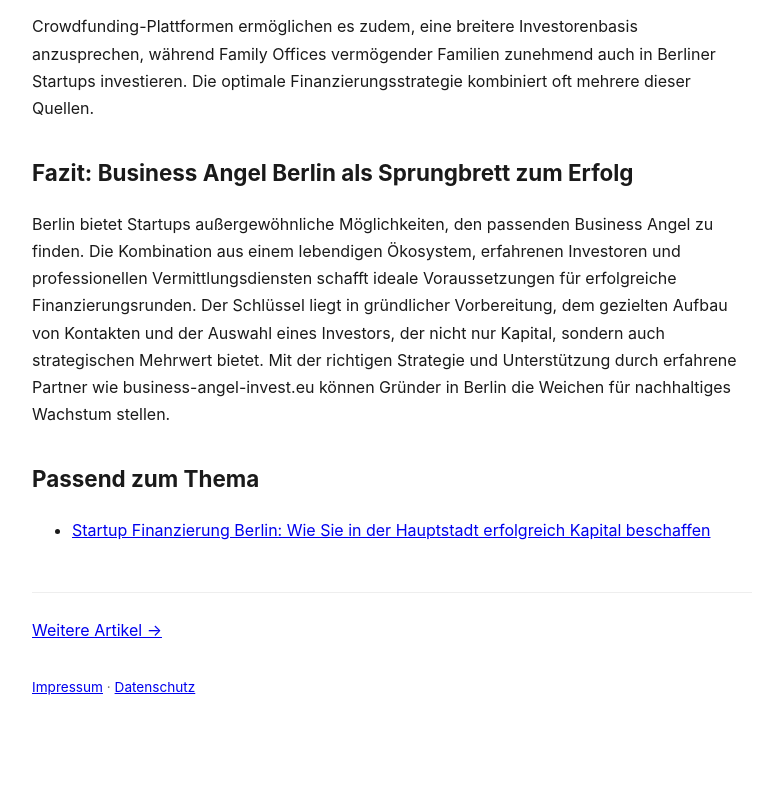
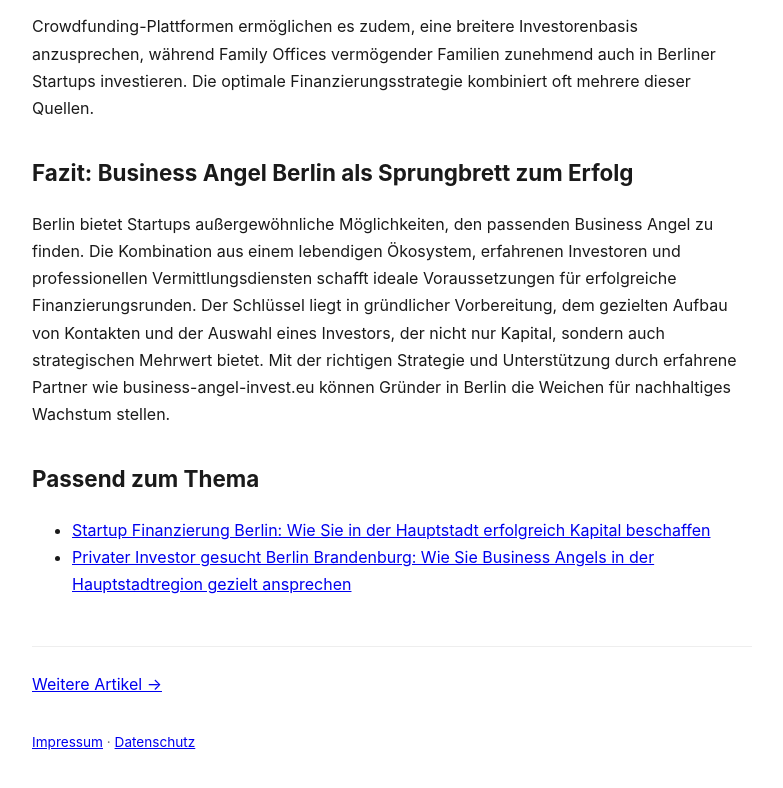
Before and after one commit to haraldlinhart-prog/business-angel-invest, a website: page blog/business-angel-berlin-ihr-weg-zur-finanzierung-durch-investoren-in-der/index.html in a window 1280 px wide. Shown: the part 4337-5125 px from the top of the page, without its empty margins (248-1031 px from the left). Before the commit the page ends 5076 px from the top, so only its background shows below. Drawn offline with Linux system fonts and the light colour scheme.

```diff
--- a/blog/business-angel-berlin-ihr-weg-zur-finanzierung-durch-investoren-in-der/index.html
+++ b/blog/business-angel-berlin-ihr-weg-zur-finanzierung-durch-investoren-in-der/index.html
@@ -13,7 +13,7 @@
 <meta property="og:url" content="https://www.business-angel-invest.eu/blog/business-angel-berlin-ihr-weg-zur-finanzierung-durch-investoren-in-der">
 <meta property="og:site_name" content="business-angel-invest.eu">
 
-<script type="application/ld+json">{"@context":"https://schema.org","@type":"BlogPosting","headline":"Business Angel Berlin: Ihr Weg zur Finanzierung durch Investoren in der Hauptstadt","description":"Business Angel Berlin gesucht? Erfahren Sie, wie Sie in der Hauptstadt den richtigen Investor finden und welche Netzwerke und Möglichkeiten Ihnen zur Verfügung stehen.","inLanguage":"de","datePublished":"2026-09-21T06:06:43.952+00:00","dateModified":"2026-10-09T06:08:24.329Z","mainEntityOfPage":{"@type":"WebPage","@id":"https://www.business-angel-invest.eu/blog/business-angel-berlin-ihr-weg-zur-finanzierung-durch-investoren-in-der"},"url":"https://www.business-angel-invest.eu/blog/business-angel-berlin-ihr-weg-zur-finanzierung-durch-investoren-in-der","author":{"@type":"Organization","name":"business-angel-invest.eu","url":"https://www.business-angel-invest.eu/"},"publisher":{"@type":"Organization","name":"business-angel-invest.eu","url":"https://www.business-angel-invest.eu/"}}</script>
+<script type="application/ld+json">{"@context":"https://schema.org","@type":"BlogPosting","headline":"Business Angel Berlin: Ihr Weg zur Finanzierung durch Investoren in der Hauptstadt","description":"Business Angel Berlin gesucht? Erfahren Sie, wie Sie in der Hauptstadt den richtigen Investor finden und welche Netzwerke und Möglichkeiten Ihnen zur Verfügung stehen.","inLanguage":"de","datePublished":"2026-09-21T06:06:43.952+00:00","dateModified":"2026-11-11T06:06:09.495Z","mainEntityOfPage":{"@type":"WebPage","@id":"https://www.business-angel-invest.eu/blog/business-angel-berlin-ihr-weg-zur-finanzierung-durch-investoren-in-der"},"url":"https://www.business-angel-invest.eu/blog/business-angel-berlin-ihr-weg-zur-finanzierung-durch-investoren-in-der","author":{"@type":"Organization","name":"business-angel-invest.eu","url":"https://www.business-angel-invest.eu/"},"publisher":{"@type":"Organization","name":"business-angel-invest.eu","url":"https://www.business-angel-invest.eu/"}}</script>
 <script type="application/ld+json">{"@context":"https://schema.org","@type":"BreadcrumbList","itemListElement":[{"@type":"ListItem","position":1,"name":"business-angel-invest.eu","item":"https://www.business-angel-invest.eu/"},{"@type":"ListItem","position":2,"name":"News","item":"https://www.business-angel-invest.eu/blog"},{"@type":"ListItem","position":3,"name":"Business Angel Berlin: Ihr Weg zur Finanzierung durch Investoren in der Hauptstadt","item":"https://www.business-angel-invest.eu/blog/business-angel-berlin-ihr-weg-zur-finanzierung-durch-investoren-in-der"}]}</script>
 <style>
   body { font-family: -apple-system, BlinkMacSystemFont, 'Segoe UI', Arial, sans-serif; max-width: 720px; margin: 0 auto; padding: 40px 20px; line-height: 1.7; color: #1a1a1a; }
@@ -112,7 +112,7 @@
 
 <p>Berlin bietet Startups außergewöhnliche Möglichkeiten, den passenden Business Angel zu finden. Die Kombination aus einem lebendigen Ökosystem, erfahrenen Investoren und professionellen Vermittlungsdiensten schafft ideale Voraussetzungen für erfolgreiche Finanzierungsrunden. Der Schlüssel liegt in gründlicher Vorbereitung, dem gezielten Aufbau von Kontakten und der Auswahl eines Investors, der nicht nur Kapital, sondern auch strategischen Mehrwert bietet. Mit der richtigen Strategie und Unterstützung durch erfahrene Partner wie business-angel-invest.eu können Gründer in Berlin die Weichen für nachhaltiges Wachstum stellen.</p>
 
-<!-- sp:related --><h2>Passend zum Thema</h2><ul><li><a href="https://www.business-angel-invest.eu/blog/startup-finanzierung-berlin-wie-sie-in-der-hauptstadt-erfolgreich-kapi">Startup Finanzierung Berlin: Wie Sie in der Hauptstadt erfolgreich Kapital beschaffen</a></li></ul><!-- /sp:related -->
+<!-- sp:related --><h2>Passend zum Thema</h2><ul><li><a href="https://www.business-angel-invest.eu/blog/startup-finanzierung-berlin-wie-sie-in-der-hauptstadt-erfolgreich-kapi">Startup Finanzierung Berlin: Wie Sie in der Hauptstadt erfolgreich Kapital beschaffen</a></li><li><a href="https://www.business-angel-invest.eu/blog/privater-investor-gesucht-berlin-brandenburg-wie-sie-business-angels-i">Privater Investor gesucht Berlin Brandenburg: Wie Sie Business Angels in der Hauptstadtregion gezielt ansprechen</a></li></ul><!-- /sp:related -->
 <p style="margin-top:3rem;padding-top:1.5rem;border-top:1px solid #eee"><a href="https://www.business-angel-invest.eu/blog">Weitere Artikel &rarr;</a></p>
 <footer style="margin-top:2rem;font-size:0.85rem;color:#666"><a href="https://www.business-angel-invest.eu/impressum/">Impressum</a> &middot; <a href="https://www.business-angel-invest.eu/datenschutz/">Datenschutz</a></footer>
 </body>
```
